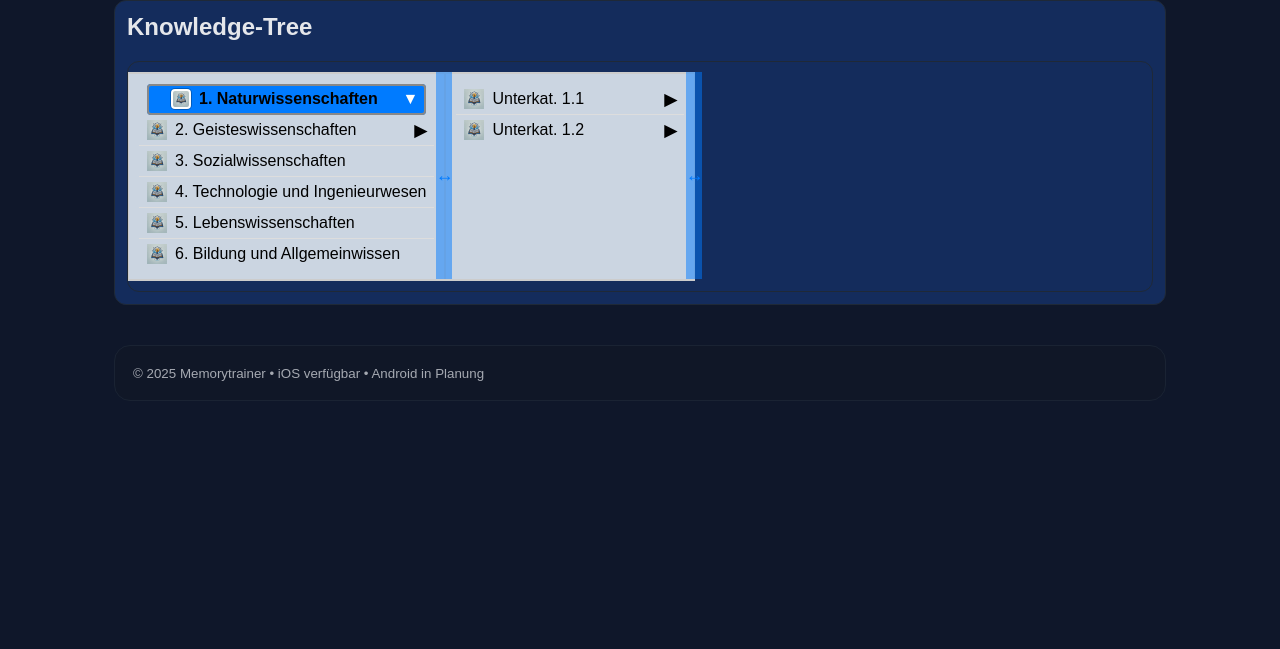
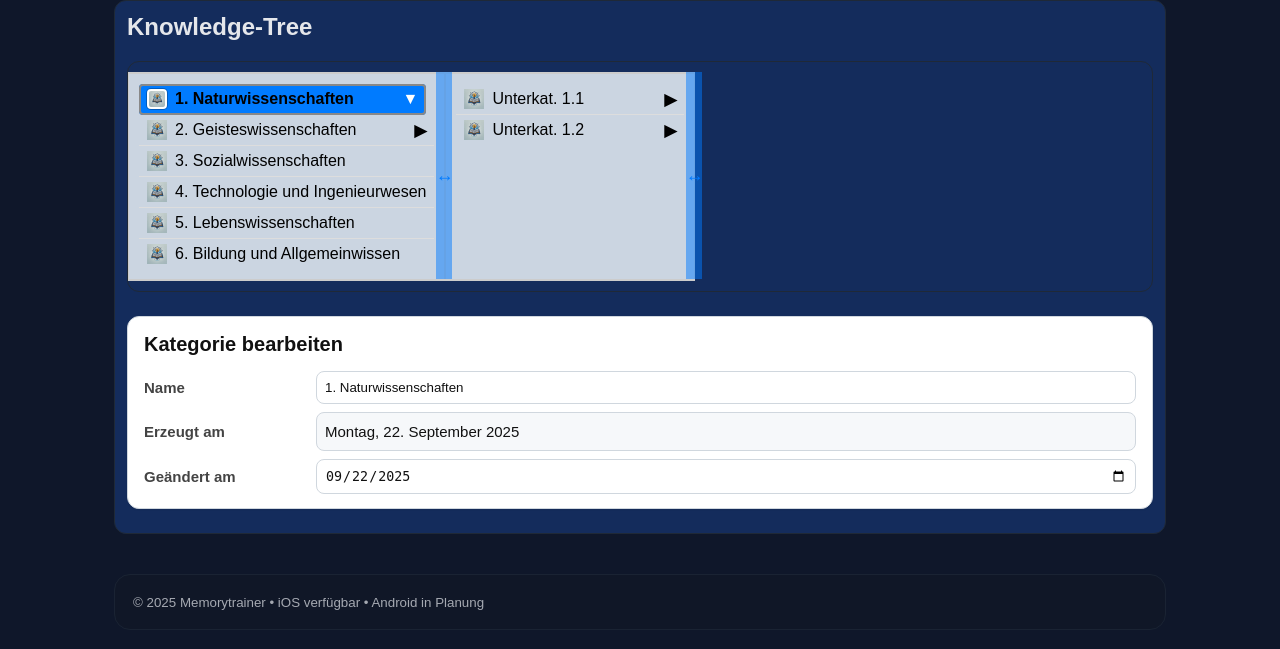
Before and after one commit to diebraut/memorytrainer_server, a Django app: page /pakete/ in a window 1280 px wide. Shown: the part 88-737 px from the top of the page. Run offline with Django 5.2, Linux system fonts and the light colour scheme; data comes from the database, SQL or seed files in the repository.

Commit message:
schow kategorie details

```diff
--- a/memorytrainer/static/css/style.css
+++ b/memorytrainer/static/css/style.css
@@ -403,5 +403,137 @@ h1 {
   padding: 2px;                       /* kleine „Plakette“ um das Icon */
   box-shadow: 0 0 0 1px rgba(0,0,0,0.25); /* dünne Kontur für Kontrast */
 }
+/* Vorfahr (Kategorie) dezent markieren, wenn ein Paket selektiert ist */
+.tree-panel li.is-ancestor > div {
+  background: rgba(0,123,255,.08);
+  border-radius: 4px;
+}
+/* Kategorien: niemals horizontal verrücken (weder normal noch selected) */
+.tree-panel li:not([data-type="exercise-package"]) {
+  margin-left: 0 !important;
+  padding-left: 8px !important;        /* Basis wie deine Zeilen-Defaults */
+}
+.tree-panel li:not([data-type="exercise-package"]) > div {
+  margin-left: 0 !important;
+  justify-content: flex-start !important;
+}
+
+/* Auch im selektierten Zustand keinen zusätzlichen Einzug */
+.tree-panel li:not([data-type="exercise-package"]).selected {
+  margin-left: 0 !important;
+  padding-left: 8px !important;
+}
+.tree-panel li:not([data-type="exercise-package"]).selected > div {
+  margin-left: 0 !important;
+}
+/* Kompakte Formular-Gitter für Kategorie-Panel */
+.kt-form-grid {
+  display: grid;
+  grid-template-columns: 160px 1fr;  /* Label | Feld */
+  gap: 8px 12px;
+  align-items: center;
+  margin-top: 6px;
+}
+
+.kt-form-grid label {
+  font-weight: 600;
+  color: #444;
+  line-height: 1.3;
+}
+
+/* Inputs wie bisher, nur leicht verfeinert */
+.kt-input {
+  width: 100%;
+  padding: 8px;
+  box-sizing: border-box;
+  border: 1px solid #d0d7de;
+  border-radius: 8px;
+  background: #fff;
+  color: #111;
+}
+.kt-input--readonly {
+  background: #f6f8fa;
+}
+
+/* Mobile: Labels über dem Feld */
+@media (max-width: 640px) {
+  .kt-form-grid {
+    grid-template-columns: 1fr;      /* 1 Spalte */
+  }
+  .kt-form-grid label {
+    margin-top: 6px;
+  }
+}
+
+/* Dark Mode Harmonisierung */
+@media (prefers-color-scheme: dark) {
+  .kt-form-grid label { color: #c9d1d9; }
+  .kt-input {
+    background: #0d1117;
+    color: #e6edf3;
+    border-color: #30363d;
+  }
+  .kt-input--readonly {
+    background: #161b22;
+  }
+}
+
+/* Editierbare Inputs immer mit weißem Hintergrund (auch im Dark Mode) */
+.kt-input--editable {
+  background: #ffffff !important;
+  color: #111111 !important;
+  border: 1px solid #d0d7de;
+}
+@media (prefers-color-scheme: dark) {
+  .kt-input--editable {
+    background: #ffffff !important;
+    color: #111111 !important;
+    border-color: #d0d7de;
+  }
+}
+
+/* Read-only leicht absetzen (falls noch nicht vorhanden) */
+.kt-input--readonly {
+  background: #f6f8fa;
+  color: #444;
+  border: 1px solid #d0d7de;
+}
+
+/* Deutlichere Hervorhebung der Kategorie, zu der das selektierte Paket gehört */
+.tree-panel li.is-ancestor > div {
+  background: rgba(0, 123, 255, 0.18);
+  box-shadow: inset 3px 0 0 #007BFF;   /* linker Farbbalken ohne Layout-Shift */
+  border-radius: 4px;
+}
+@media (prefers-color-scheme: dark) {
+  .tree-panel li.is-ancestor > div {
+    background: rgba(88, 166, 255, 0.18);
+    box-shadow: inset 3px 0 0 #58a6ff;
+  }
+}
+/* Reines Ausgabefeld (nicht fokussierbar/anklickbar), optisch wie ein Input */
+.kt-output {
+  background: #f6f8fa;              /* leicht abgesetzt */
+  color: #111;
+  border: 1px solid #d0d7de;
+  border-radius: 8px;
+  padding: 8px;
+  line-height: 1.4;
+  min-height: 38px;                  /* Höhe wie Input */
+  box-sizing: border-box;
+  pointer-events: none;              /* nicht anklickbar */
+  user-select: none;                 /* Text nicht markierbar */
+  cursor: default;
+}
+
+@media (prefers-color-scheme: dark) {
+  .kt-output {
+    background: #161b22;
+    color: #e6edf3;
+    border-color: #30363d;
+  }
+}
+
+
 
 /* Optional: Wenn dir 2px Padding zu breit ist, nimm 1px */
--- a/memorytrainer/static/js/script.js
+++ b/memorytrainer/static/js/script.js
@@ -50,6 +50,24 @@
     const date = new Date(dateString);
     const options = { weekday: 'long', day: 'numeric', month: 'long', year: 'numeric' };
     return isNaN(date.getTime()) ? '' : date.toLocaleDateString('de-DE', options);
+  }
+
+  // Sicheres Escapen für Input-Values
+  function escapeHtml(s) {
+    return String(s ?? "")
+      .replace(/&/g, "&amp;")
+      .replace(/</g, "&lt;")
+      .replace(/>/g, "&gt;")
+      .replace(/"/g, "&quot;");
+  }
+
+  // ISO-Datum (YYYY-MM-DD) für <input type="date">
+  function formatDateISO(d) {
+    const dt = (d instanceof Date) ? d : new Date(d);
+    if (isNaN(dt.getTime())) return "";
+    const m = String(dt.getMonth() + 1).padStart(2, "0");
+    const day = String(dt.getDate()).padStart(2, "0");
+    return `${dt.getFullYear()}-${m}-${day}`;
   }
 
   function adjustPanelWidth(panel) {
@@ -201,7 +219,8 @@
         if (li.classList.contains('expanded')) {
           li.classList.remove('expanded');
           if (expandIcon) expandIcon.textContent = '▶';
-          removeDetailPanel();
+          // Detailpanel nicht leer lassen: Kategorie-Infos unten anzeigen
+          await createCategoryPanel(item, level + 1);
           return;
         }
 
@@ -218,12 +237,17 @@
         if (parentId != null && level >= 1) {
           try {
             const pkgs = await fetchPackages(parentId, item.pk);
+            // Vorherige Pakete in diesem Panel entfernen (falls vorhanden)
             ul.querySelectorAll('li[data-type="exercise-package"]').forEach(n => n.remove());
+
             if (pkgs.length > 0) {
+              // Alle neuen Pakete direkt NACH dem angeklickten <li> einfügen
+              const frag = document.createDocumentFragment();
               pkgs.forEach(pkg => {
                 const packageLi = document.createElement('li');
                 packageLi.setAttribute('data-id', pkg.pk);
                 packageLi.setAttribute('data-type', 'exercise-package');
+                packageLi.setAttribute('data-parent-id', String(item.pk));  // zum gezielten Entfernen
 
                 const packageContainer = document.createElement('div');
                 packageContainer.style.display = "flex";
@@ -245,12 +269,18 @@
                 packageLi.addEventListener('click', async (ev) => {
                   ev.stopPropagation();
                   selectElement(packageLi, true);
+                  // Optionale subtile Vorfahr-Markierung (keine „selected“-Klasse!)
+                  document.querySelectorAll('.tree-panel li.is-ancestor').forEach(n => n.classList.remove('is-ancestor'));
+                  li.classList.add('is-ancestor'); // 'li' ist hier das Kategorieli
+
                   const data = await loadPackageDetails(pkg.pk);
-                  if (data) await createDetailPanel(data, level + 2); // jetzt unten statt rechts
+                  if (data) await createDetailPanel(data, level + 2);
                 });
 
-                ul.appendChild(packageLi);
+                frag.appendChild(packageLi);
               });
+              // genau hier: Pakete direkt hinter den geklickten Knoten einfügen
+              li.parentNode.insertBefore(frag, li.nextSibling);
             } else {
               removeDetailPanel();
             }
@@ -258,8 +288,8 @@
             console.error(e);
           }
         }
-      });
-
+        // Kategorie-Panel unter dem Tree anzeigen (Name, Erzeugt am, Geändert am)
+        await createCategoryPanel(item, level + 1);      });
       ul.appendChild(li);
       if (!firstLi) firstLi = li;
     } // end for items
@@ -288,6 +318,58 @@
       firstLi.click();
     }
   }
+  async function createCategoryPanel(categoryItem, level) {
+    // Host unter dem Tree (gleich wie bei Paketen)
+    const host = (typeof getDetailsHost === "function") ? getDetailsHost() : (function () {
+      let h = document.getElementById('package-details');
+      if (!h) {
+        h = document.createElement('div');
+        h.id = 'package-details';
+        h.className = 'package-details';
+        treeContainer.parentNode.insertBefore(h, treeContainer.nextSibling);
+      }
+      return h;
+    })();
+
+    host.innerHTML = ""; // jeweils ersetzen
+
+    const today = new Date();
+    const prettyToday = formatDate(today);     // "Montag, 22. September 2025"
+    const isoToday    = formatDateISO(today);  // "2025-09-22"
+
+    const panel = document.createElement('div');
+    panel.className = 'detail-panel';
+    panel.setAttribute('data-level', level);
+    panel.style.marginTop = '12px';
+    panel.style.width = '100%';
+    panel.style.boxSizing = 'border-box';
+
+    // einfache, saubere Inputs (keine Speicherung – nur Anzeige/Editing UI)
+    panel.innerHTML = `
+      <div class="detail-content">
+        <h2>Kategorie bearbeiten</h2>
+
+        <div class="kt-form-grid">
+          <label for="cat-name">Name</label>
+          <input id="cat-name" type="text"
+                 class="kt-input kt-input--editable"
+                 value="${escapeHtml(categoryItem.fields?.text)}">
+
+          <label>Erzeugt am</label>
+          <div id="cat-created"
+            class="kt-output"
+            aria-readonly="true"
+            tabindex="-1">${escapeHtml(prettyToday)}
+          </div>
+          <label for="cat-changed">Geändert am</label>
+          <input id="cat-changed" type="date"
+                 class="kt-input kt-input--editable"
+                 value="${isoToday}">
+        </div>
+      </div>
+    `;
+    host.appendChild(panel);
+  }
 
   async function init() {
     try {
```
